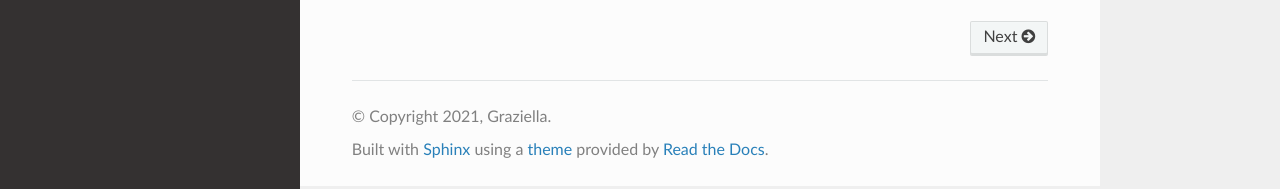
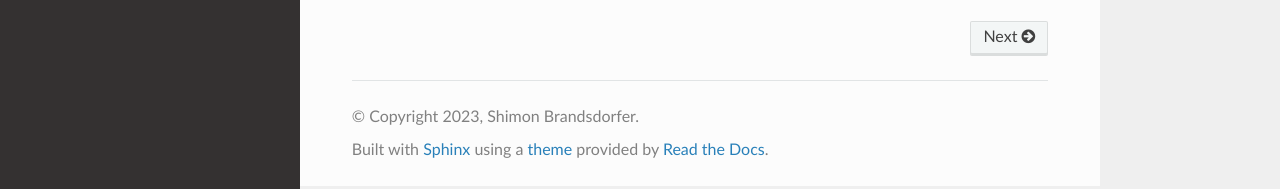
Before and after one commit to bitsmartinc/the-pushka-docs, a Sphinx documentation site: the page built from docs/source/index.rst, in a window 1280 px wide. Shown: the part 708-897 px from the top of the page. Built offline with Sphinx 7.4.7 and the Read the Docs theme 2.0.0, drawn with Linux system fonts in a browser that asks for light colours.

Commit message:
copyright

```diff
--- a/docs/source/conf.py
+++ b/docs/source/conf.py
@@ -3,8 +3,8 @@
 # -- Project information
 
 project = 'Pushka'
-copyright = '2021, Graziella'
-author = 'Graziella'
+copyright = '2023, Shimon Brandsdorfer'
+author = 'Shimon Brandsdorfer'
 
 release = '0.1'
 version = '0.1.0'
```
